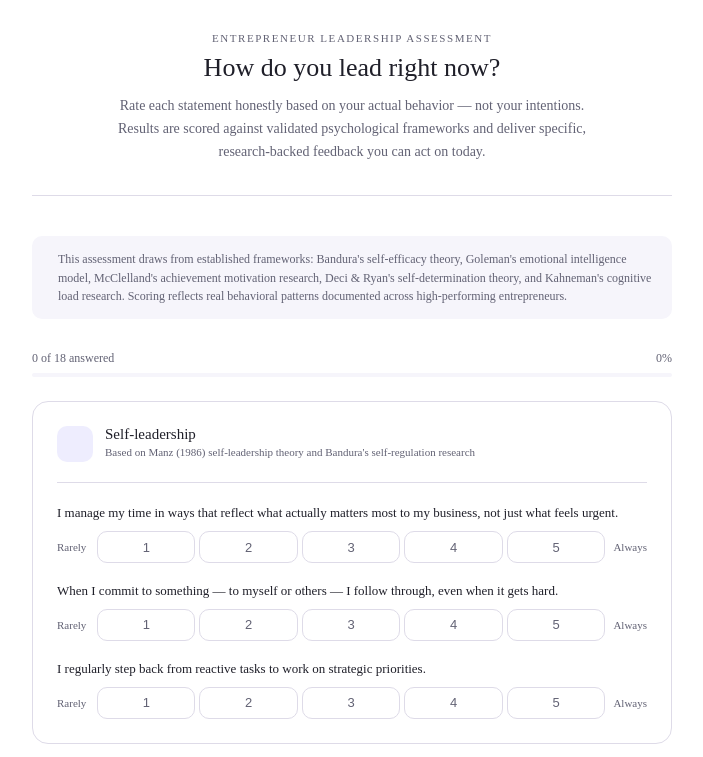
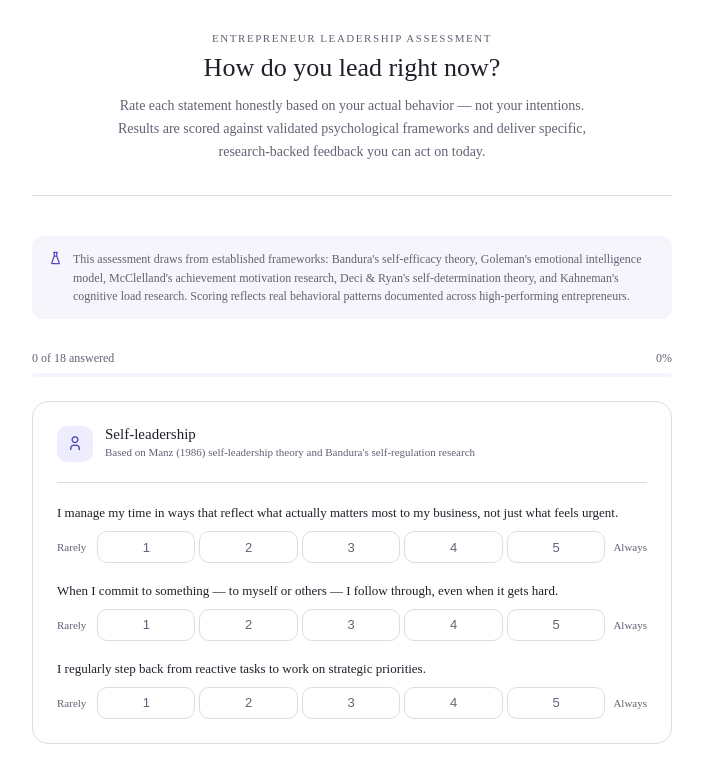
Before and after one commit to ayannacanty/LEADERSHIP-ASSESSMENT, a plain HTML site: page index.html in a window 1280 px wide. Shown: the top 757 px of the page, without its empty margins (288-991 px from the left). Drawn offline with Linux system fonts and the light colour scheme.

Commit message:
Update index.html

```diff
--- a/index.html
+++ b/index.html
@@ -5,7 +5,7 @@
   <meta charset="UTF-8">
   <meta name="viewport" content="width=device-width, initial-scale=1.0">
   <title>Entrepreneur Leadership Assessment</title>
-
+<link rel="stylesheet" href="https://cdn.jsdelivr.net/npm/@tabler/icons-webfont@latest/dist/tabler-icons.min.css">
   <style>
     :root {
       --color-text-primary: #1f1f29;
```
